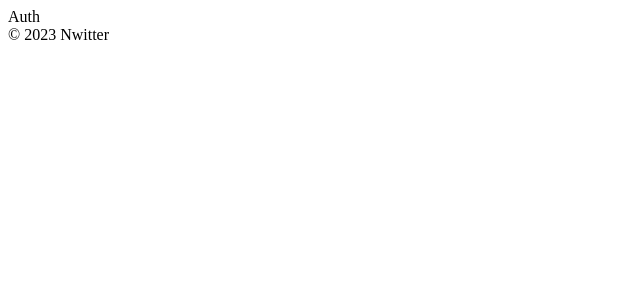
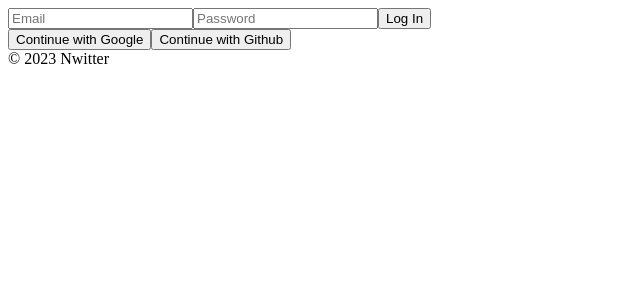
Before and after one commit to Kkim-Genie/twitter_clone, a React (Create React App) app: page /#/ in a window 1280 px wide. Shown: the top 300 px of the page, without its empty margins (0-640 px from the left). Built offline with nearby package versions, Linux system fonts and the light colour scheme; no server answers.

Commit message:
[Update] Login Form Part One

```diff
--- a/src/routes/Auth.js
+++ b/src/routes/Auth.js
@@ -1,4 +1,47 @@
-import React from 'react';
+import React, { useState } from 'react'
 
-const Auth =  () => <span>Auth</span>;
-export default Auth;
+const Auth = () => {
+  const [email, setEmail] = useState('')
+  const [password, setPassword] = useState('')
+  const onChange = event => {
+    const {
+      target: { name, value },
+    } = event
+    if (name === 'email') {
+      setEmail(value)
+    } else if (name === 'password') {
+      setPassword(value)
+    }
+  }
+  const onSubmit = event => {
+    event.preventDefault()
+  }
+  return (
+    <div>
+      <form onSubmit={onSubmit}>
+        <input
+          name="email"
+          type="text"
+          placeholder="Email"
+          required
+          value={email}
+          onChange={onChange}
+        />
+        <input
+          name="password"
+          type="password"
+          placeholder="Password"
+          required
+          value={password}
+          onChange={onChange}
+        />
+        <input type="submit" value="Log In" />
+      </form>
+      <div>
+        <button>Continue with Google</button>
+        <button>Continue with Github</button>
+      </div>
+    </div>
+  )
+}
+export default Auth
```
